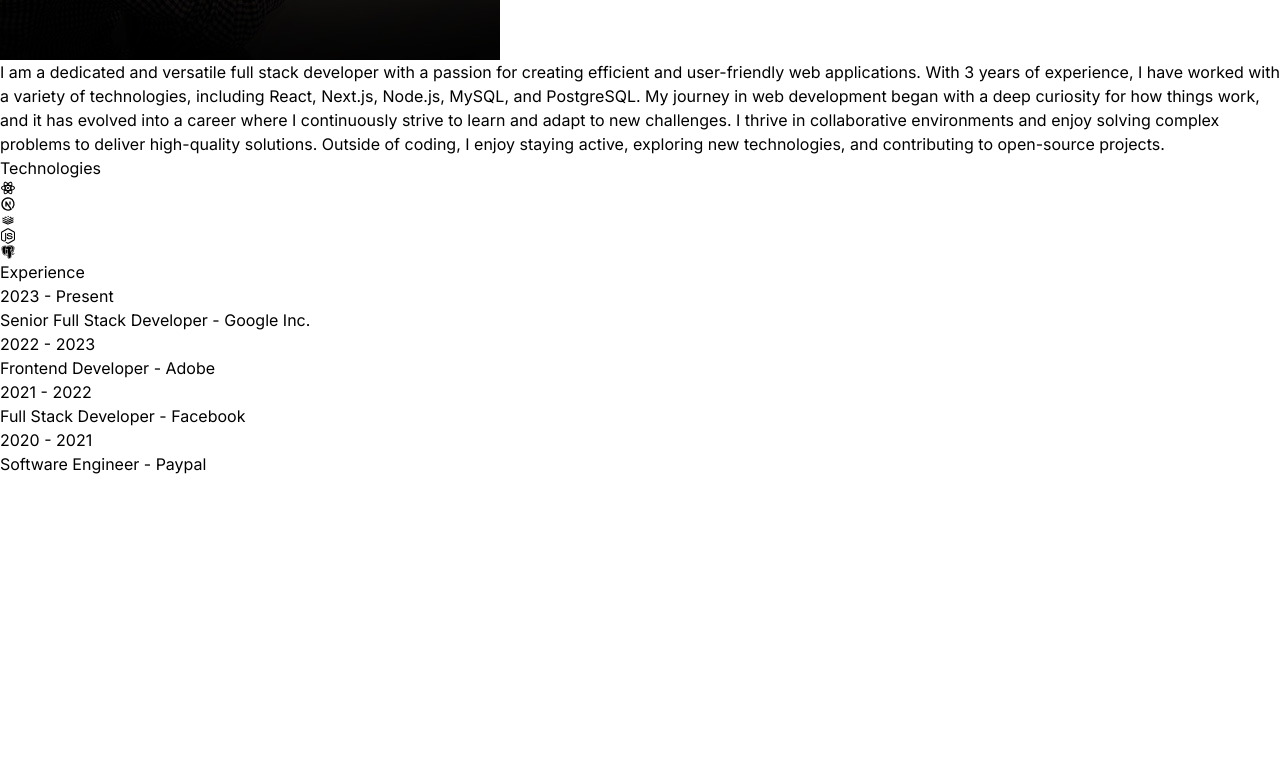
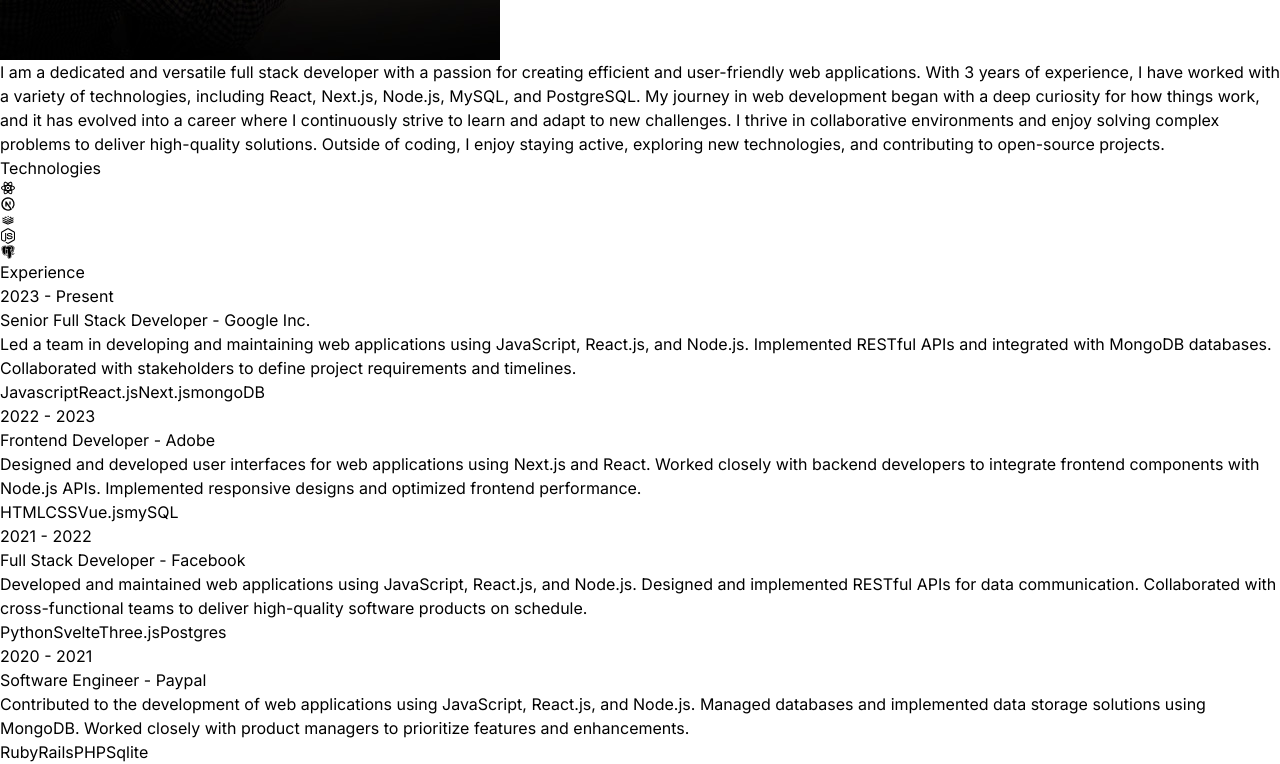
Before and after one commit to mohhaych/react-portfolio, a React (Vite) app: page / in a window 1280 px wide. Shown: the part 1152-1916 px from the top of the page. Before the commit the page ends 1628 px from the top, so only its background shows below. Built offline with nearby package versions, Linux system fonts and the light colour scheme.

Commit message:
Update Experience component to include description and technologies

```diff
--- a/src/components/Experience.jsx
+++ b/src/components/Experience.jsx
@@ -17,6 +17,12 @@
                                 {experience.company}
                             </span>
                         </h6>
+                        <p className="mb-4 text-neutral-400">{experience.description}</p>
+                        {experience.technologies.map((tech, index) => (
+                            <span key={index} className="mr-2 mt-4 rounded bg-neutral-900 px-2
+                            py-1 text-sm font-medium text-purple-800">{tech}
+                            </span>
+                        ))}
                     </div>
                 </div>
             ))}
```
